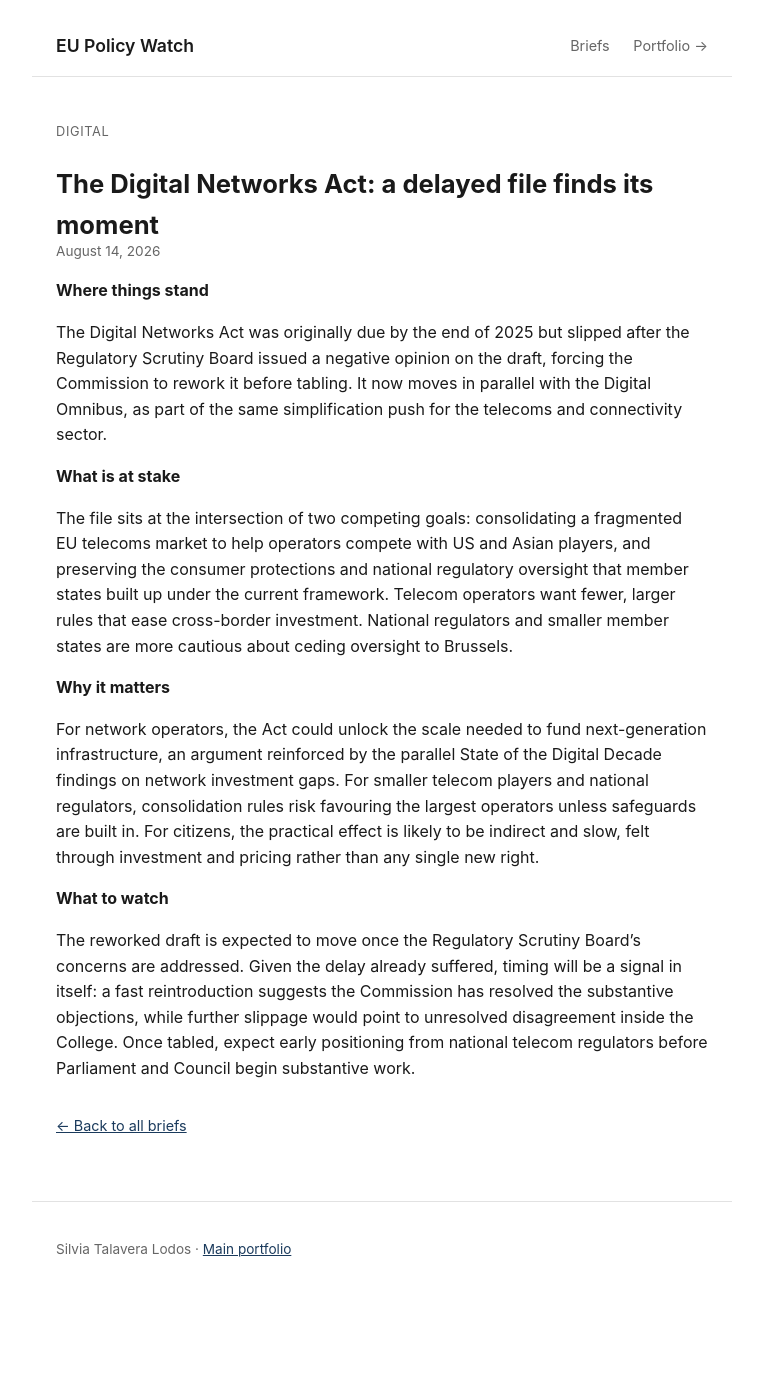
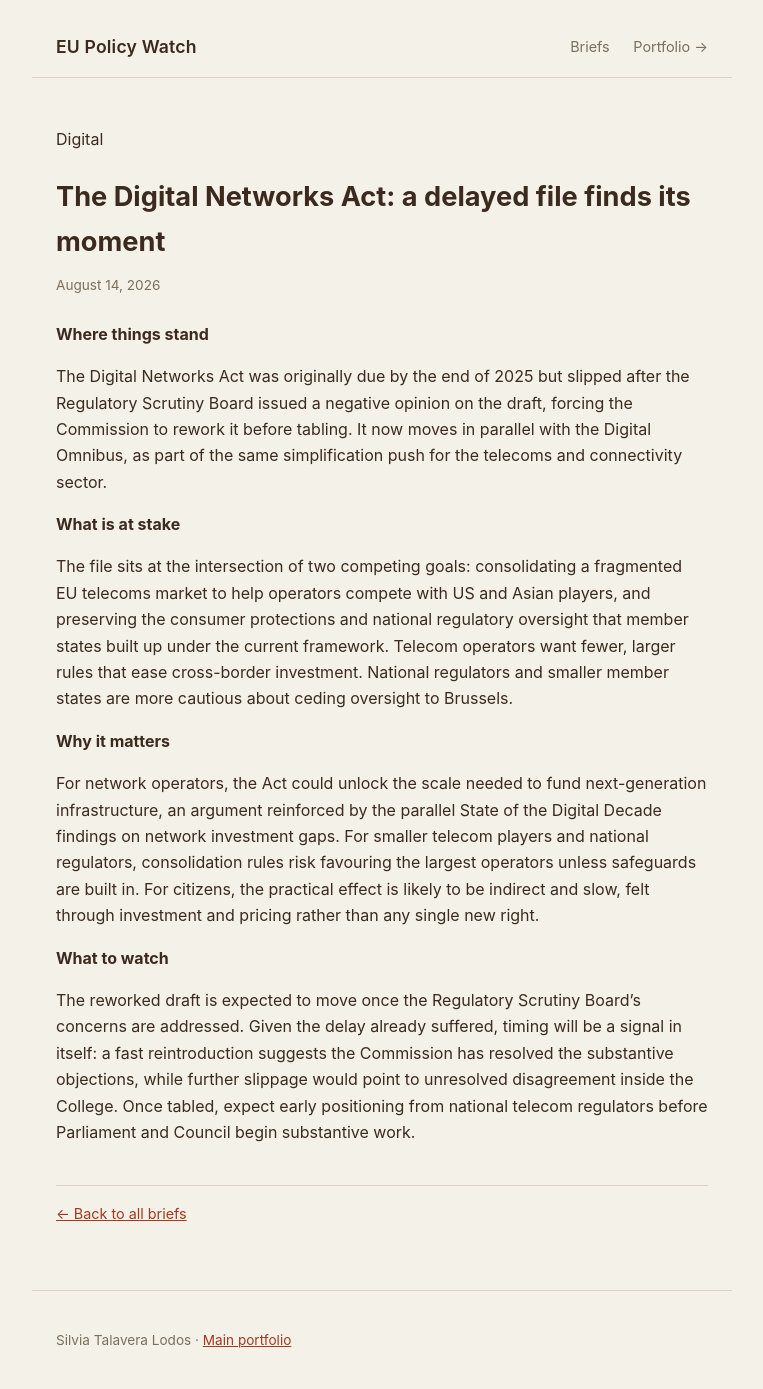
Before and after one commit to stalaveralodos-ux/eu-policy-watch, a Jekyll site: the page built from _briefs/2026-08-digital-networks-act.md, in a window 1280 px wide. Shown: the whole page, without its empty margins (258-1021 px from the left). Built offline with Jekyll 4.4.1, drawn with Linux system fonts in a browser that asks for light colours; before the commit the page ends 1298 px from its top, so only the background shows below that.

Commit message:
Refactor CSS variables and update styles

```diff
--- a/assets/css/style.css
+++ b/assets/css/style.css
@@ -1,8 +1,14 @@
 :root {
-  --text: #1a1a1a;
-  --muted: #666;
-  --line: #e2e2e2;
-  --accent: #1a3a5c;
+  --cream: #f4f1e8;
+  --linen: #dedbcc;
+  --espresso: #3c2a1e;
+  --text: #3c2a1e;
+  --muted: #7a6f5d;
+  --line: #d8d2c0;
+  --rust: #a13a1e;
+  --olive: #79744e;
+  --honey: #d9992f;
+  --porcelain: #6d95a8;
   --max-width: 700px;
 }
 
@@ -11,7 +17,8 @@
 body {
   font-family: -apple-system, "Segoe UI", Helvetica, Arial, sans-serif;
   color: var(--text);
-  line-height: 1.6;
+  background: var(--cream);
+  line-height: 1.65;
   margin: 0;
   padding: 0;
 }
@@ -29,8 +36,9 @@ body {
 .site-title {
   font-weight: 600;
   font-size: 1.1rem;
-  color: var(--text);
+  color: var(--espresso);
   text-decoration: none;
+  letter-spacing: 0.01em;
 }
 
 .site-nav a {
@@ -40,7 +48,7 @@ body {
   text-decoration: none;
 }
 
-.site-nav a:hover { color: var(--accent); }
+.site-nav a:hover { color: var(--rust); }
 
 .site-content {
   max-width: var(--max-width);
@@ -48,8 +56,17 @@ body {
   padding: 2rem 1.5rem 4rem;
 }
 
-.site-content h1 { font-size: 1.6rem; margin-bottom: 0.3rem; }
-.site-content h2 { font-size: 1.2rem; margin-top: 2rem; }
+.site-content h1 {
+  font-size: 1.7rem;
+  margin-bottom: 0.4rem;
+  color: var(--espresso);
+}
+
+.site-content h2 {
+  font-size: 1.15rem;
+  margin-top: 2.2rem;
+  color: var(--espresso);
+}
 
 .site-footer {
   max-width: var(--max-width);
@@ -60,24 +77,71 @@ body {
   color: var(--muted);
 }
 
-.brief-topic {
+a { color: var(--rust); }
+
+/* --- Lista de briefs en /briefs/ --- */
+.brief-list {
+  list-style: none;
+  padding: 0;
+  margin: 1.5rem 0 0;
+}
+
+.brief-list li {
+  display: flex;
+  align-items: baseline;
+  gap: 0.6rem;
+  padding: 0.9rem 0;
+  border-bottom: 1px solid var(--line);
+}
+
+.brief-list a {
+  color: var(--espresso);
+  text-decoration: none;
+  font-weight: 600;
+}
+
+.brief-list a:hover { color: var(--rust); }
+
+.brief-list .brief-list-date {
+  margin-left: auto;
+  font-size: 0.8rem;
+  color: var(--muted);
+  white-space: nowrap;
+}
+
+/* --- Etiqueta de categoria, coloreada por tema --- */
+.topic-tag {
+  display: inline-block;
+  font-size: 0.7rem;
   text-transform: uppercase;
-  font-size: 0.8rem;
-  letter-spacing: 0.05em;
-  color: var(--muted);
+  letter-spacing: 0.06em;
+  padding: 0.15rem 0.55rem;
+  border-radius: 999px;
+  color: #fff;
+  background: var(--muted);
 }
+
+.topic-tag.topic-digital   { background: var(--rust); }
+.topic-tag.topic-energy    { background: var(--olive); }
+.topic-tag.topic-migration { background: var(--porcelain); }
+.topic-tag.topic-trade     { background: var(--honey); color: var(--espresso); }
+.topic-tag.topic-defence   { background: var(--espresso); }
+
+/* --- Pagina de brief individual --- */
+.brief-header { margin-bottom: 1.5rem; }
 
 .brief-date {
   font-size: 0.85rem;
   color: var(--muted);
-  margin-top: -0.6rem;
+  margin-top: 0.6rem;
 }
 
 .brief-content p { margin: 1rem 0; }
+.brief-content strong { color: var(--espresso); }
 
 .brief-footer {
-  margin-top: 2rem;
+  margin-top: 2.5rem;
+  padding-top: 1rem;
+  border-top: 1px solid var(--line);
   font-size: 0.9rem;
 }
-
-a { color: var(--accent); }
```
